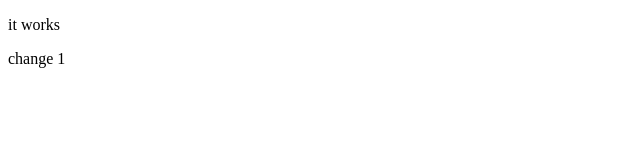
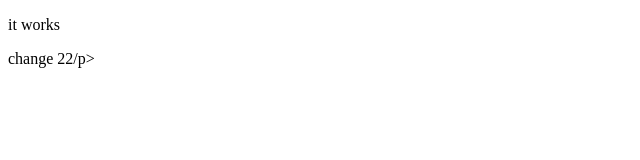
Before and after one commit to andreswebs-public-images/test-pipeline, a plain HTML site: page index.html in a window 1280 px wide. Shown: the full height of the page, 0-640 px from the left. Drawn offline with Linux system fonts and the light colour scheme.

Commit message:
test again

```diff
--- a/index.html
+++ b/index.html
@@ -11,7 +11,7 @@
 
     <p>it works</p>
 
-    <p> change 1</p>
+    <p>change 22/p>
 
   </body>
 
```
